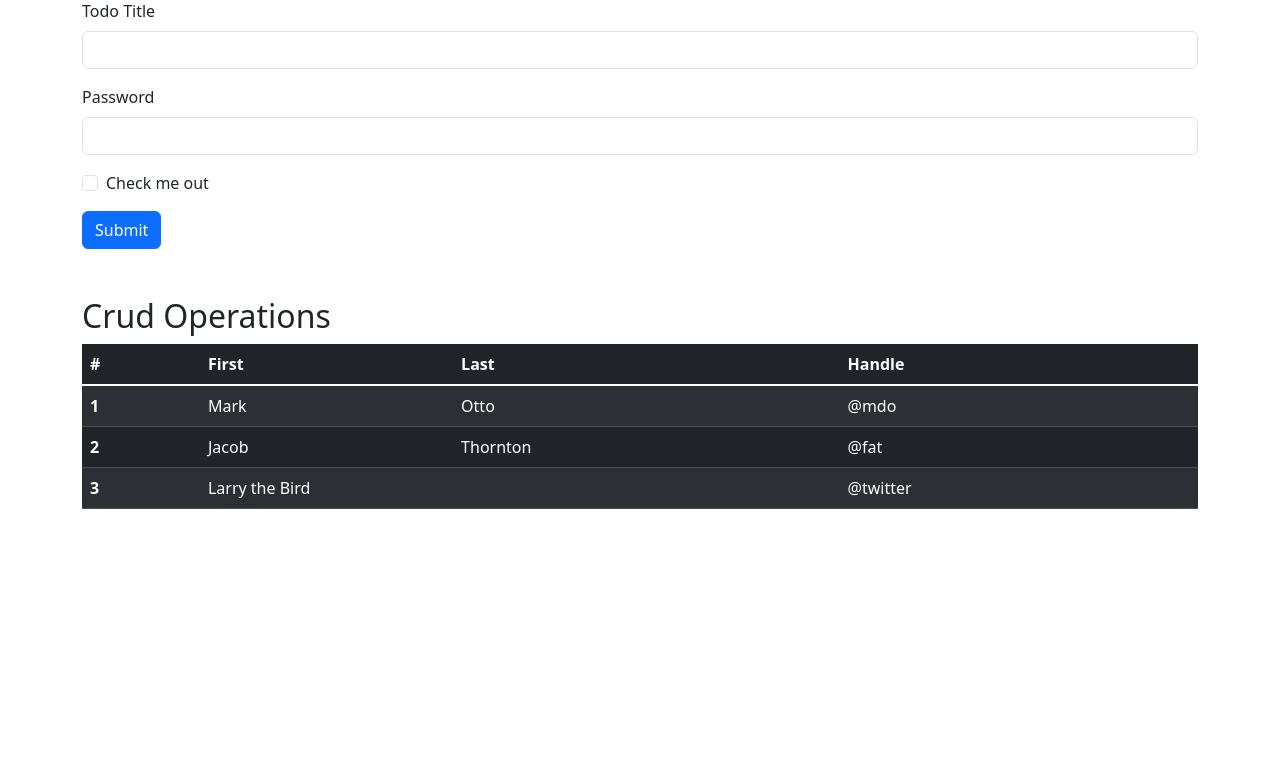
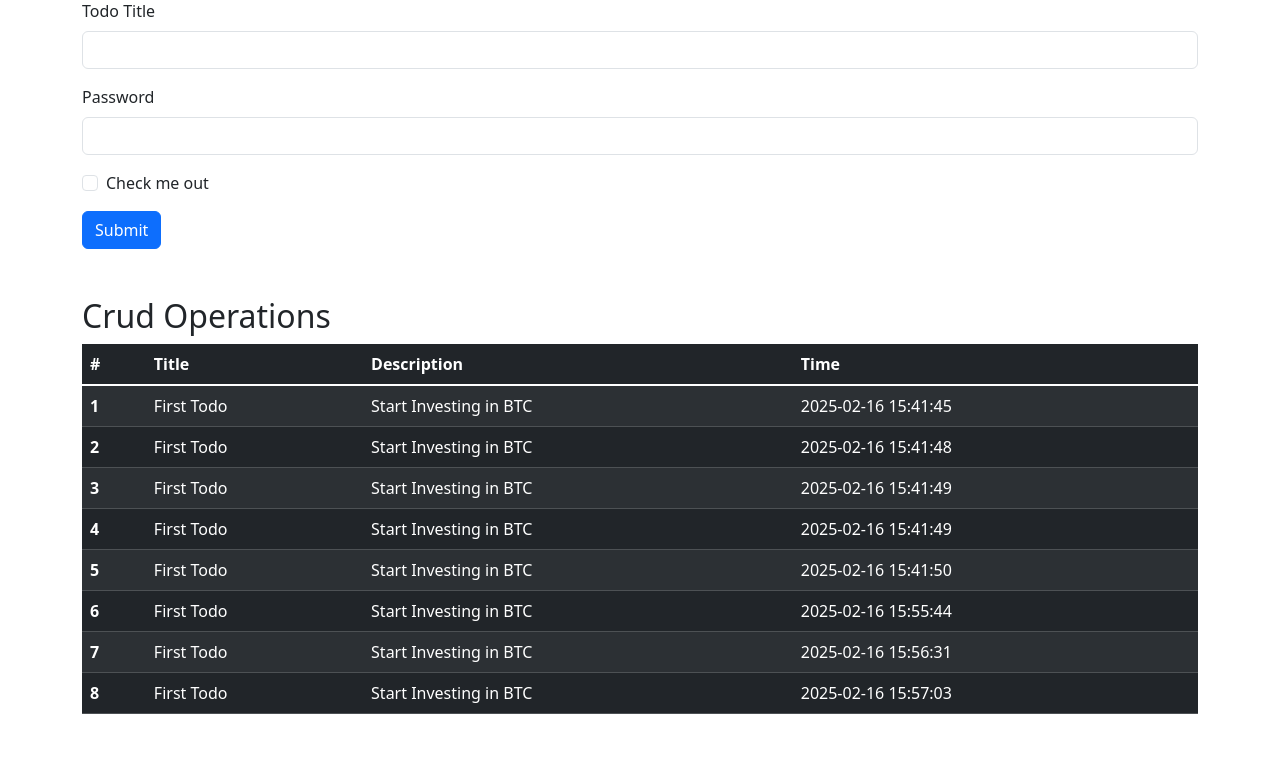
Before and after one commit to SohailKhanPAK/Flask-App, a Flask app: template templates/index.html in a window 1280 px wide. Shown: the part 151-913 px from the top of the page. Before the commit the page ends 660 px from the top, so only its background shows below. Run offline with Flask 3, Linux system fonts and the light colour scheme; the template is opened without the code that fills it: values that come from a table or form of the project are taken from there, others are empty.

Commit message:
feat : added add todo feature

```diff
--- a/app.py
+++ b/app.py
@@ -10,19 +10,27 @@ app.config['SQLALCHEMY_TRACK_MODIFICATIONS'] = False  # To suppress a warning
 db =  SQLAlchemy(app)
 
 class Todo(db.Model):
-    sno          = db.Column(db.Integer, primary_key=True)
-    title        = db.Column(db.String(200), nullable=False)
-    description  = db.Column(db.String(500), nullable=False)  # Fixed data type
-    date_created = db.Column(db.DateTime, default=func.now())  # Fixed datetime reference
+    SNO          = db.Column(db.Integer, primary_key=True)
+    Title        = db.Column(db.String(200), nullable=False)
+    Description  = db.Column(db.String(500), nullable=False)  # Fixed data type
+    Date_created = db.Column(db.DateTime, default=func.now())  # Fixed datetime reference
 
+
+    def __repr__(self):
+        return f"{self.SNO} {self.Title}"
 
 
 @app.route("/")
 def hello_world():
-    return render_template("index.html")
+    todo = Todo(Title="First Todo" , Description="Start Investing in BTC")
+    db.session.add(todo)
+    db.session.commit()
+    all_todos = Todo.query.all
+    return render_template("index.html" , all_todos=all_todos)
 
-@app.route("/products")
+@app.route("/show")
 def products():
+    all_todo = Todo.query.all
     return "<p>This is Porduct Page! </p>"
 
 
--- /dev/null
+++ b/setup_db.py
@@ -0,0 +1,5 @@
+from app import app, db  # Importing app and db from app.py
+
+with app.app_context():  # Activate application context
+    db.create_all()  # Create tables in the database
+    print("Database tables created successfully!")
--- a/templates/index.html
+++ b/templates/index.html
@@ -81,29 +81,25 @@
         <thead class="">
           <tr>
             <th scope="col">#</th>
-            <th scope="col">First</th>
-            <th scope="col">Last</th>
-            <th scope="col">Handle</th>
+            <th scope="col">Title</th>
+            <th scope="col">Description</th>
+            <th scope="col">Time</th>
           </tr>
         </thead>
         <tbody class="table-group-divider ">
+
+          {% for todo  in  all_todos %}
+
           <tr>
-            <th scope="row">1</th>
-            <td>Mark</td>
-            <td>Otto</td>
-            <td>@mdo</td>
+            <th scope="row">{{todo.SNO}}</th>
+            <td>{{todo.Title}}</td>
+            <td>{{todo.Description}}</td>
+            <td>{{todo.Date_created}}</td>
           </tr>
-          <tr>
-            <th scope="row">2</th>
-            <td>Jacob</td>
-            <td>Thornton</td>
-            <td>@fat</td>
-          </tr>
-          <tr>
-            <th scope="row">3</th>
-            <td colspan="2">Larry the Bird</td>
-            <td>@twitter</td>
-          </tr>
+
+
+          {% endfor %}
+
         </tbody>
       </table>
 </div>
```
Also changed, not shown: instance/todo.db (added).
